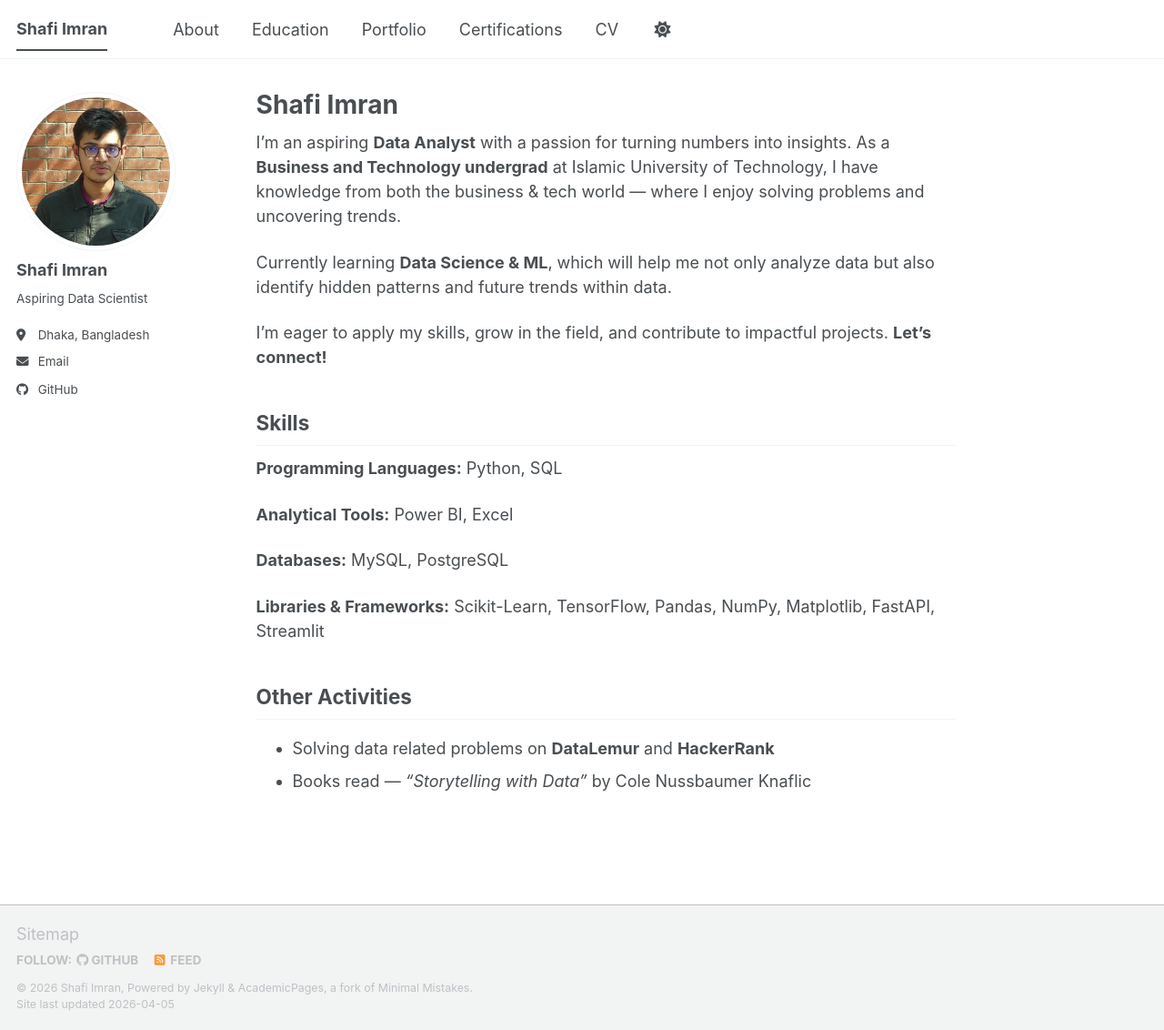
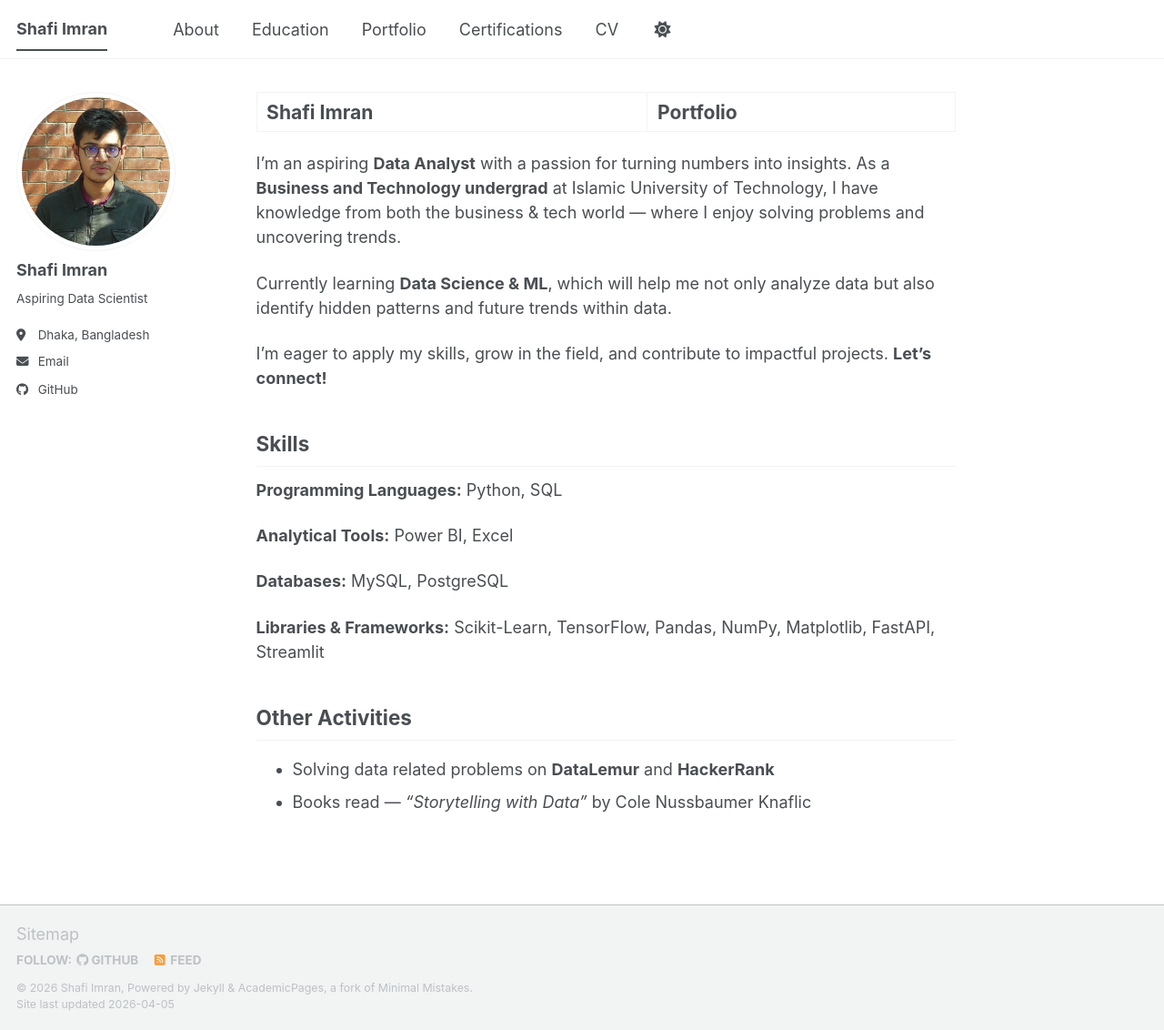
Before and after one commit to shafiimran/shafiimran.github.io, a Jekyll site: the page built from _pages/about.md, in a window 1280 px wide and 1132 px high. Shown: the whole window at 91% size. Built offline with Jekyll 4.4.1, drawn with Linux system fonts in a browser that asks for light colours; a script bundle is joined from its source files by our own code; library files that are not in the unit come from our copies.

Commit message:
Update title separator in configuration and modify About page title to include "Portfolio"

```diff
--- a/_config.yml
+++ b/_config.yml
@@ -11,7 +11,7 @@
 locale                   : "en-US"
 site_theme               : "default" # The available themes options are "default", "air", "sunrise", "mint", "dirt" and "contrast"
 title                    : "Shafi Imran"
-title_separator          : "|"
+title_separator          : "-"
 name                     : &name "Shafi Imran"
 description              : &description "Data Aspirant"   # Update this with a general description of your site, this is the default if not overridden by a page
 url                      : https://shafiimran.github.io # The base hostname & protocol for your site e.g. "https://[your GitHub username].github.io",
--- a/_pages/about.md
+++ b/_pages/about.md
@@ -1,6 +1,6 @@
 ---
 permalink: /
-title: "Shafi Imran"
+title: "Shafi Imran | Portfolio"
 author_profile: true
 redirect_from:
   - /about/
```
